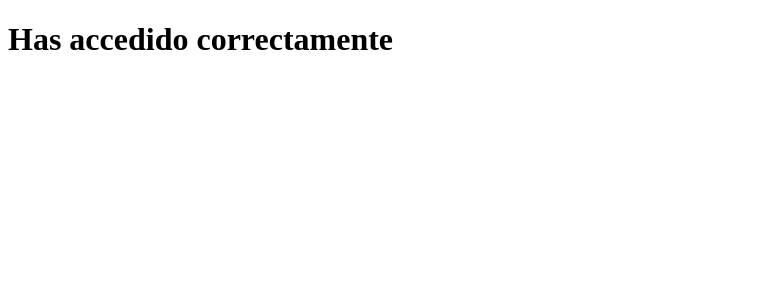
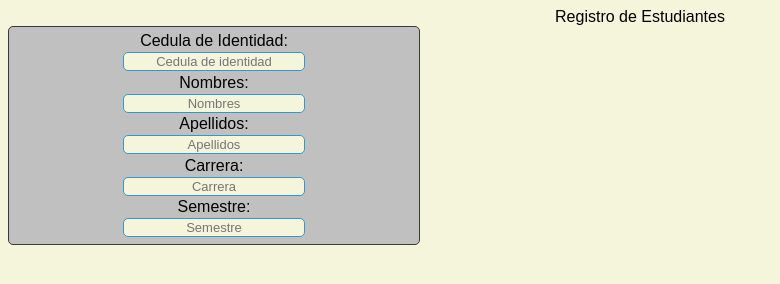
Before and after one commit to Brayan247/Tarea-ArchivosNodeJS, a website: page views/alumnos.html in a window 1280 px wide. Shown: the whole page, without its empty margins (0-780 px from the left). Drawn offline with Linux system fonts and the light colour scheme.

Commit message:
Actualizacion de estilo y Funcionalidades

```diff
--- a/server.js
+++ b/server.js
@@ -4,6 +4,7 @@ const mongoose = require('mongoose');
 const Students = require('./api/students');
 const multer = require('multer');
 const mimeTypes = require('mime-types');
+const { application } = require('express');
 const app = express();
 
 app.use(express.static('views'));
@@ -30,7 +31,7 @@ app.get("/", (req, res) => {
 const storageCedula = multer.diskStorage({
     destination: 'uploads/uploads-cedula',
     filename: function(req, file, cb){
-        mimeTypes.contentType = app;
+        mimeTypes.contentType = application("pdf");
         cb("", Date.now() + "." + mimeTypes.extension(file.mimetype));
     }
 })
--- a/views/alumnos.html
+++ b/views/alumnos.html
@@ -2,8 +2,28 @@
 <html>
     <head>
         <title>Alumnos</title>
+        <meta charset="UFT-8">
+        <meta name="vierport" content="width=device-width, initial-scale=1.0">
+        <link rel="stylesheet" href="styles/alumnos.css">
     </head>
     <body>
-        <h1>Has accedido correctamente</h1>
-    </body>
+        <div class="card">
+            <div class="card-header text-center">
+                Registro de Estudiantes
+            </div>
+            <div class="card-body">
+                <form class="card-body">
+                    <label for="cedula">Cedula de Identidad:</label><br>
+                    <input type="text" id="cedula" name="cedula" placeholder="Cedula de identidad" maxlength="10"><br>
+                    <label for="names">Nombres:</label><br>
+                    <input type="text" id="names" name="names" placeholder="Nombres"><br>
+                    <label for="surnames">Apellidos:</label><br>
+                    <input type="text" id="surnames" name="surnames" placeholder="Apellidos"><br>
+                    <label for="carrer">Carrera:</label><br>
+                    <input type="text" id="carrer" name="carrer" placeholder="Carrera"><br>
+                    <label for="semester">Semestre:</label><br>
+                    <input type="text" id="semester" name="semester" placeholder="Semestre"><br>
+                    </form>
+            </div>
+        </div>
 </html>
--- /dev/null
+++ b/views/styles/alumnos.css
@@ -0,0 +1,29 @@
+* {
+background-color: beige;
+align-items: center;
+font-family: Arial, Helvetica, sans-serif;
+font-size: medium;
+vertical-align: sub;
+text-align: center;
+}
+
+form{
+    width: 400px;
+    background: silver;
+    border: 1px solid #393939;
+    border-radius: 5px 5px 5px 5px;
+    color: #393939;
+    font-size: 12px;
+    padding: 5px;
+}
+input {
+    font-size: small;
+    margin: 0.5%;
+    border-radius: 5px;
+    border: 1px solid #39c;
+}
+label {
+    background: silver;
+    color: black;
+    margin: 0.5%;
+}
--- a/views/styles/index.css
+++ b/views/styles/index.css
@@ -1,5 +1,5 @@
 body {
     text-align: center;
-    background-color: aquamarine;
+    background-color: antiquewhite;
     color: cornflowerblue;
 }
```
Also changed, not shown: views/index.html (+0 -1 lines).
